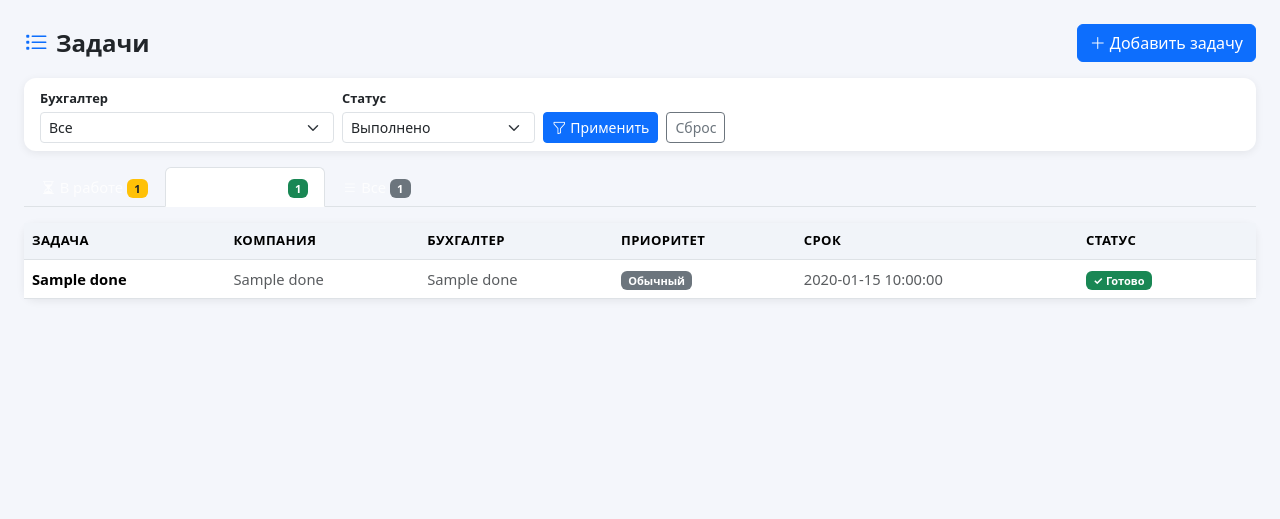
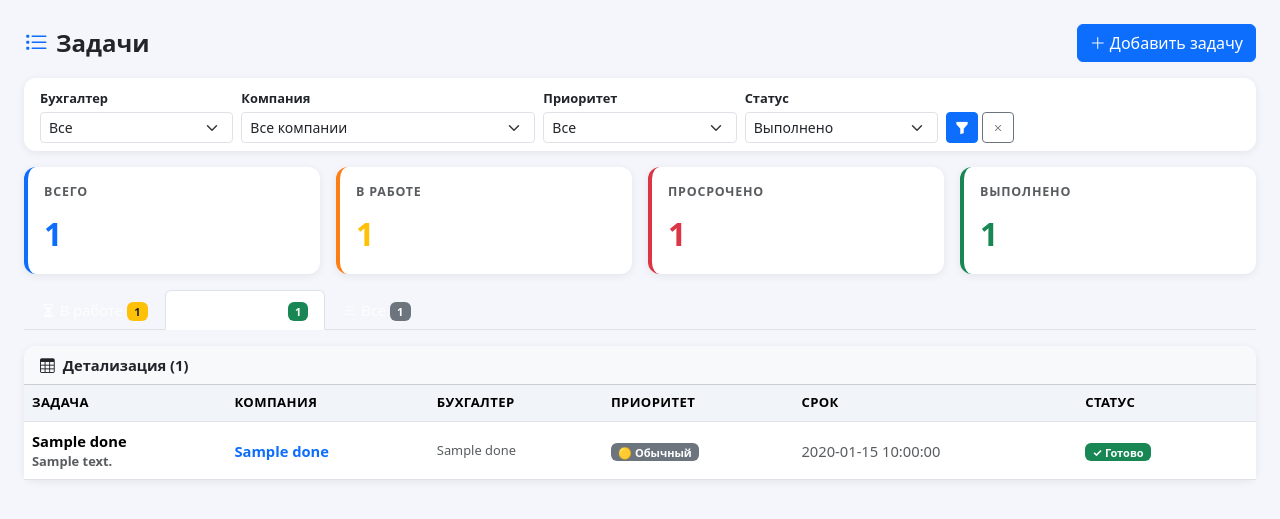
Before and after one commit to yliasibeleva/im-fin-landing, a FastAPI app: template buh-bot/templates/tasks.html in a window 1280 px wide. Shown: the part 56-575 px from the top of the page. Run offline with FastAPI, Linux system fonts and the light colour scheme; the template is opened without the code that fills it: most values are stand-ins (such as "Sample title", 1, 10 or a date in 2020).

Commit message:
Redesign tasks page to match works page style
- 4 summary cards: total, pending, overdue, done
- Company dropdown filter + priority filter
- Overdue tasks highlighted in red with due date colour
- Tabs preserved (В работе / Выполнено / Все)
- Modal form: wider (modal-lg), priority emojis

Co-Authored-By: Claude Sonnet 4.6 <noreply@anthropic.com>

```diff
--- a/buh-bot/templates/tasks.html
+++ b/buh-bot/templates/tasks.html
@@ -10,11 +10,27 @@
 <div class="card mb-3">
   <div class="card-body py-2">
     <form method="get" class="row g-2 align-items-end">
-      <div class="col-sm-3">
+      <div class="col-sm-2">
         <label class="form-label mb-1 small fw-semibold">Бухгалтер</label>
         <select name="acc" class="form-select form-select-sm">
           <option value="">Все</option>
           {% for a in accountants %}<option value="{{ a.id }}" {% if filters.acc == a.id|string %}selected{% endif %}>{{ a.name }}</option>{% endfor %}
+        </select>
+      </div>
+      <div class="col-sm-3">
+        <label class="form-label mb-1 small fw-semibold">Компания</label>
+        <select name="company" class="form-select form-select-sm">
+          <option value="">Все компании</option>
+          {% for c in companies %}<option value="{{ c.id }}" {% if filters.company == c.id|string %}selected{% endif %}>{{ c.name }}</option>{% endfor %}
+        </select>
+      </div>
+      <div class="col-sm-2">
+        <label class="form-label mb-1 small fw-semibold">Приоритет</label>
+        <select name="priority" class="form-select form-select-sm">
+          <option value="">Все</option>
+          <option value="high"   {% if filters.priority=='high'   %}selected{% endif %}>🔴 Высокий</option>
+          <option value="normal" {% if filters.priority=='normal' %}selected{% endif %}>🟡 Обычный</option>
+          <option value="low"    {% if filters.priority=='low'    %}selected{% endif %}>🟢 Низкий</option>
         </select>
       </div>
       <div class="col-sm-2">
@@ -25,26 +41,59 @@
           <option value="done"    {% if filters.status=='done'    %}selected{% endif %}>Выполнено</option>
         </select>
       </div>
-      <div class="col-sm-2 d-flex gap-2 align-items-end">
-        <button type="submit" class="btn btn-sm btn-primary"><i class="bi bi-funnel me-1"></i>Применить</button>
-        <a href="/tasks" class="btn btn-sm btn-outline-secondary">Сброс</a>
+      <div class="col-sm-1 d-flex gap-1 align-items-end">
+        <button type="submit" class="btn btn-sm btn-primary"><i class="bi bi-funnel-fill"></i></button>
+        <a href="/tasks" class="btn btn-sm btn-outline-secondary"><i class="bi bi-x"></i></a>
       </div>
     </form>
   </div>
 </div>
 
-{# Канбан-табы #}
+{# Карточки-итоги #}
+<div class="row g-3 mb-3">
+  <div class="col-6 col-md-3">
+    <div class="card stat-card blue p-3">
+      <div class="text-muted section-title">Всего</div>
+      <div class="fs-2 fw-bold text-primary">{{ tasks|length }}</div>
+    </div>
+  </div>
+  <div class="col-6 col-md-3">
+    <div class="card stat-card orange p-3">
+      <div class="text-muted section-title">В работе</div>
+      <div class="fs-2 fw-bold text-warning">{{ pending|length }}</div>
+    </div>
+  </div>
+  <div class="col-6 col-md-3">
+    <div class="card stat-card red p-3">
+      <div class="text-muted section-title">Просрочено</div>
+      <div class="fs-2 fw-bold text-danger">{{ overdue_count }}</div>
+    </div>
+  </div>
+  <div class="col-6 col-md-3">
+    <div class="card stat-card green p-3">
+      <div class="text-muted section-title">Выполнено</div>
+      <div class="fs-2 fw-bold text-success">{{ done|length }}</div>
+    </div>
+  </div>
+</div>
+
+{# Табы #}
 <ul class="nav nav-tabs mb-3">
-  <li class="nav-item"><a class="nav-link {% if not filters.status or filters.status=='pending' %}active{% endif %}" href="/tasks?status=pending{% if filters.acc %}&acc={{ filters.acc }}{% endif %}">
+  <li class="nav-item"><a class="nav-link {% if not filters.status or filters.status=='pending' %}active{% endif %}"
+    href="/tasks?status=pending{% if filters.acc %}&acc={{ filters.acc }}{% endif %}{% if filters.company %}&company={{ filters.company }}{% endif %}">
     <i class="bi bi-hourglass-split me-1"></i>В работе <span class="badge bg-warning text-dark">{{ pending|length }}</span></a></li>
-  <li class="nav-item"><a class="nav-link {% if filters.status=='done' %}active{% endif %}" href="/tasks?status=done{% if filters.acc %}&acc={{ filters.acc }}{% endif %}">
+  <li class="nav-item"><a class="nav-link {% if filters.status=='done' %}active{% endif %}"
+    href="/tasks?status=done{% if filters.acc %}&acc={{ filters.acc }}{% endif %}{% if filters.company %}&company={{ filters.company }}{% endif %}">
     <i class="bi bi-check2-circle me-1"></i>Выполнено <span class="badge bg-success">{{ done|length }}</span></a></li>
-  <li class="nav-item"><a class="nav-link {% if filters.status=='' %}active{% endif %}" href="/tasks{% if filters.acc %}?acc={{ filters.acc }}{% endif %}">
-    <i class="bi bi-list me-1"></i>Все <span class="badge bg-secondary">{{ all_count }}</span></a></li>
+  <li class="nav-item"><a class="nav-link {% if filters.status=='' and not filters.acc and not filters.company %}active{% endif %}"
+    href="/tasks">
+    <i class="bi bi-list me-1"></i>Все <span class="badge bg-secondary">{{ tasks|length }}</span></a></li>
 </ul>
 
 {% set show_tasks = pending if (not filters.status or filters.status == 'pending') else (done if filters.status == 'done' else tasks) %}
+
 <div class="card">
+  <div class="card-header bg-light fw-semibold"><i class="bi bi-table me-2"></i>Детализация ({{ show_tasks|length }})</div>
   <div class="card-body p-0">
     {% if show_tasks %}
     <table class="table table-hover mb-0 align-middle">
@@ -52,17 +101,22 @@
       <tbody>
       {% for t in show_tasks %}
       <tr>
-        <td class="fw-semibold">{{ t.title }}</td>
-        <td><a href="/company/{{ t.company_id }}" class="text-decoration-none text-muted">{{ t.company_name or '—' }}</a></td>
-        <td class="text-muted">{{ t.accountant_name or '—' }}</td>
+        <td class="fw-semibold">{{ t.title }}{% if t.description %}<div class="text-muted small">{{ t.description[:80] }}{% if t.description|length > 80 %}…{% endif %}</div>{% endif %}</td>
+        <td><a href="/company/{{ t.company_id }}" class="text-decoration-none fw-semibold">{{ t.company_name or '—' }}</a></td>
+        <td class="text-muted small">{{ t.accountant_name or '—' }}</td>
         <td>
-          {% if t.priority == 'high' %}<span class="badge bg-danger">Высокий</span>
-          {% elif t.priority == 'low' %}<span class="badge bg-success">Низкий</span>
-          {% else %}<span class="badge bg-secondary">Обычный</span>{% endif %}
+          {% if t.priority == 'high' %}<span class="badge bg-danger">🔴 Высокий</span>
+          {% elif t.priority == 'low' %}<span class="badge bg-success">🟢 Низкий</span>
+          {% else %}<span class="badge bg-secondary">🟡 Обычный</span>{% endif %}
         </td>
-        <td class="text-muted text-nowrap">{{ t.due_date or '—' }}</td>
-        <td>{% if t.status == 'done' %}<span class="badge bg-success">✓ Готово</span>
-        {% else %}<span class="badge bg-warning text-dark">В работе</span>{% endif %}</td>
+        <td class="text-nowrap {% if t.status != 'done' and t.due_date and t.due_date < today_iso %}text-danger fw-semibold{% else %}text-muted{% endif %}">
+          {{ t.due_date or '—' }}
+        </td>
+        <td>
+          {% if t.status == 'done' %}<span class="badge bg-success">✓ Готово</span>
+          {% elif t.due_date and t.due_date < today_iso %}<span class="badge bg-danger">Просрочено</span>
+          {% else %}<span class="badge bg-warning text-dark">В работе</span>{% endif %}
+        </td>
         <td>
           {% if t.status != 'done' %}
           <form method="post" action="/tasks/{{ t.id }}/done" style="display:inline">
@@ -80,21 +134,21 @@
   </div>
 </div>
 
-{# Модальное окно добавления задачи #}
+{# Модальное добавление #}
 <div class="modal fade" id="addTaskModal" tabindex="-1">
-  <div class="modal-dialog"><form method="post" action="/tasks/add" class="modal-content">
+  <div class="modal-dialog modal-lg"><form method="post" action="/tasks/add" class="modal-content">
     <div class="modal-header"><h5 class="modal-title">Новая задача</h5><button type="button" class="btn-close" data-bs-dismiss="modal"></button></div>
     <div class="modal-body">
       <div class="mb-2"><label class="form-label fw-semibold">Задача *</label><input name="title" class="form-control" required></div>
       <div class="row g-2">
-        <div class="col-6">
+        <div class="col-md-6">
           <label class="form-label">Бухгалтер</label>
           <select name="accountant_id" class="form-select">
             <option value="">— не назначен —</option>
             {% for a in accountants %}<option value="{{ a.id }}">{{ a.name }}</option>{% endfor %}
           </select>
         </div>
-        <div class="col-6">
+        <div class="col-md-6">
           <label class="form-label">Компания</label>
           <select name="company_id" class="form-select">
             <option value="">— не привязана —</option>
@@ -103,12 +157,12 @@
         </div>
       </div>
       <div class="row g-2 mt-1">
-        <div class="col-6"><label class="form-label">Срок</label><input type="date" name="due_date" class="form-control"></div>
-        <div class="col-6"><label class="form-label">Приоритет</label>
+        <div class="col-md-4"><label class="form-label">Срок</label><input type="date" name="due_date" class="form-control"></div>
+        <div class="col-md-4"><label class="form-label">Приоритет</label>
           <select name="priority" class="form-select">
-            <option value="normal">Обычный</option>
-            <option value="high">Высокий</option>
-            <option value="low">Низкий</option>
+            <option value="normal">🟡 Обычный</option>
+            <option value="high">🔴 Высокий</option>
+            <option value="low">🟢 Низкий</option>
           </select>
         </div>
       </div>
--- a/buh-bot/web_app.py
+++ b/buh-bot/web_app.py
@@ -442,7 +442,10 @@ async def deadline_done_global(deadline_id: int, _=Depends(require_auth)):
 @app.get('/tasks', response_class=HTMLResponse)
 async def tasks_page(
     request: Request, _=Depends(require_auth),
-    acc: Optional[str] = None, status_f: Optional[str] = None,
+    acc: Optional[str] = None,
+    status_f: Optional[str] = None,
+    company: Optional[str] = None,
+    priority: Optional[str] = None,
 ):
     today = date.today()
     accountants_raw = await asyncio.to_thread(db.get_all_accountants)
@@ -453,19 +456,28 @@ async def tasks_page(
 
     if acc:
         tasks = [t for t in tasks if str(t.get('accountant_id') or '') == acc]
+    if company:
+        tasks = [t for t in tasks if str(t.get('company_id') or '') == company]
+    if priority:
+        tasks = [t for t in tasks if t.get('priority') == priority]
 
     pending = [t for t in tasks if t.get('status') == 'pending']
     done    = [t for t in tasks if t.get('status') == 'done']
+    overdue_count = sum(
+        1 for t in pending
+        if t.get('due_date') and t['due_date'] < today.isoformat()
+    )
 
     return templates.TemplateResponse(request=request, name='tasks.html', context={
-        'tasks':       tasks,
-        'pending':     pending,
-        'done':        done,
-        'all_count':   len(tasks),
-        'accountants': [dict(a) for a in accountants_raw],
-        'companies':   [dict(c) for c in companies_raw],
-        'today':       today.strftime('%d.%m.%Y'),
-        'filters':     {'acc': acc or '', 'status': status_f or ''},
+        'tasks':         tasks,
+        'pending':       pending,
+        'done':          done,
+        'overdue_count': overdue_count,
+        'accountants':   [dict(a) for a in accountants_raw],
+        'companies':     [dict(c) for c in companies_raw],
+        'today':         today.strftime('%d.%m.%Y'),
+        'today_iso':     today.isoformat(),
+        'filters':       {'acc': acc or '', 'status': status_f or '', 'company': company or '', 'priority': priority or ''},
     })
 
 
```
